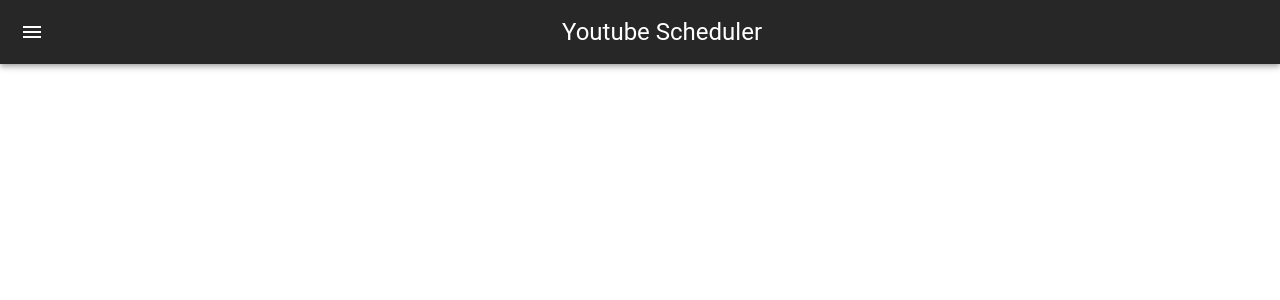
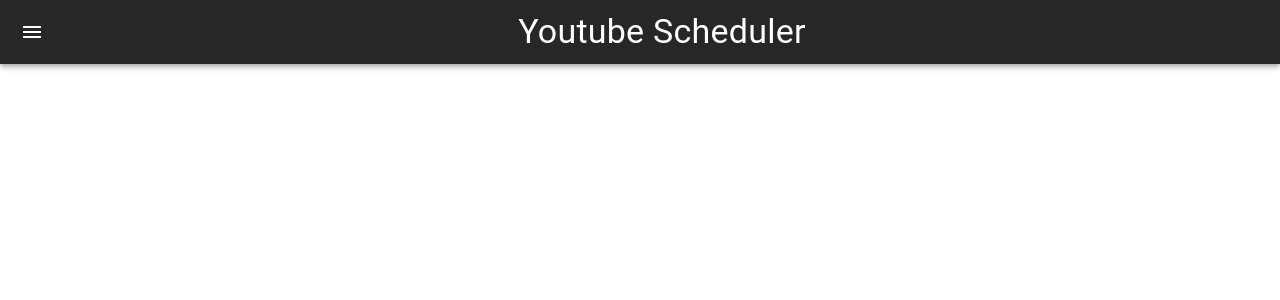
Before and after one commit to m0ch1y/youtube-scheduling, a React (Create React App) app: page / in a window 1280 px wide. Shown: the top 300 px of the page. Built offline with nearby package versions, Linux system fonts and the light colour scheme.

Commit message:
chage font-size

```diff
--- a/src/Components/Header.jsx
+++ b/src/Components/Header.jsx
@@ -9,7 +9,7 @@
   return (
     <Toolbar>
       <Sidebar />
-      <Typography variant="h5" noWrap component="div" sx={{ flexGrow: 1 }}>
+      <Typography variant="h4" noWrap component="div" sx={{ flexGrow: 1 }}>
         {label}
       </Typography>
     </Toolbar>
```
